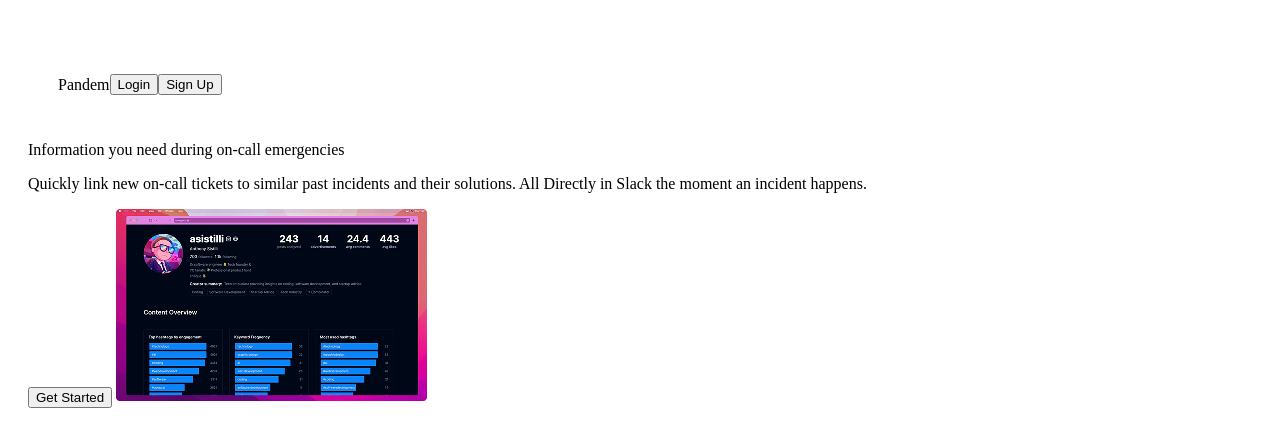
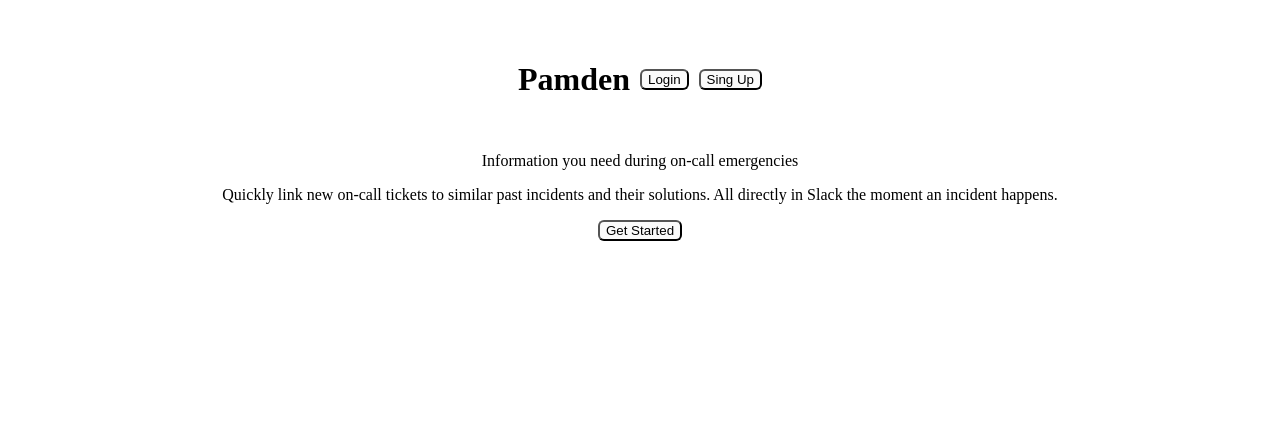
Before and after one commit to AntonioFPllefia/practica1, a plain HTML site: page index.html in a window 1280 px wide. Drawn offline with Linux system fonts and the light colour scheme.

Commit message:
se esta haciendo el esqueleto del main a la par que se hace el css

```diff
--- a/index.html
+++ b/index.html
@@ -1,29 +1,28 @@
-<!DOCTYPE html>
+<!doctype html>
 <html lang="en">
-<head>
-    <meta charset="UTF-8">
-    <meta name="viewport" content="width=device-width, initial-scale=1.0">
-    <title>Practica</title>
-    <link rel="stylesheet" href="style.css">
-</head>
-<body>
+  <head>
+    <meta charset="UTF-8" />
+    <meta name="viewport" content="width=device-width, initial-scale=1.0" />
+    <title>Practice Exam</title>
+    <link rel="stylesheet" href="style.css" />
+  </head>
+  <body>
     <header>
-        <nav>
-            <ul>
-                <li>Pandem</li>
-                <li><button>Login</button></li>
-                <li><button>Sign Up</button></li>
-            </ul>
-        </nav>
+      <div class="select">
+        <h1>Pamden</h1>
+        <button>Login</button>
+        <button>Sing Up</button>
+      </div>
     </header>
     <main>
-        <p class="text1">Information you need during on-call emergencies</p>
-        <p class="text2">Quickly link new on-call tickets to similar past incidents and their solutions. All Directly in Slack the moment an incident happens.</p>
+      <div class="information">
+        <p>Information you need during on-call emergencies</p>
+        <p>
+          Quickly link new on-call tickets to similar past incidents and their
+          solutions. All directly in Slack the moment an incident happens.
+        </p>
         <button>Get Started</button>
-        <img src="images/image.png" alt="">
+      </div>
     </main>
-    <footer>
-
-    </footer>
-</body>
+  </body>
 </html>
--- a/style.css
+++ b/style.css
@@ -1,11 +1,31 @@
 body{
-    padding: 20px;
+    padding: 16px;
 }
 
-header nav ul{
+header{
     display: flex;
-    flex-direction: row;
+    justify-content: center;
+    padding: 16px;
+}
+
+main{
+    display: flex;
+    flex-direction: column;
     align-items: center;
-    list-style: none;
-    padding: 30px;
+    text-align: center;
+    gap: 10px;
 }
+
+button{
+    border-radius: 6px;
+    background-color: #FAFAFA;
+    color: #000000;
+    padding: left;
+}
+
+.select{
+    display: flex;
+    align-items: center;
+    gap: 10px;
+
+}
```
